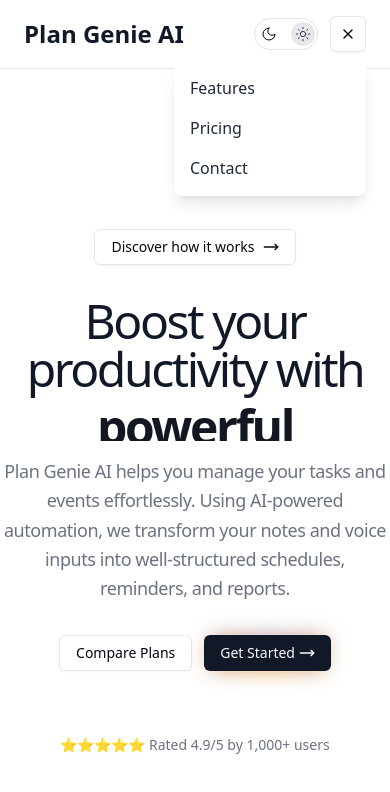
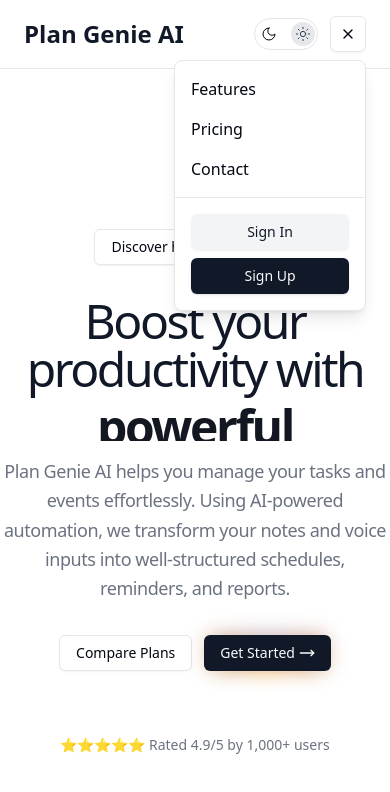
Before and after one commit to Yassine-Jedidi/plan-genie-ai, a React (Vite) app in the folder frontend/: page / in a window 390 px wide. Both pictures are taken after a click on the button "Open menu". Shown: the top 792 px of the page. Built offline with nearby package versions, Linux system fonts and the light colour scheme; no server answers.

Commit message:
add sign in/up in menu bar in mobile device

```diff
--- a/frontend/src/components/menu-bar.tsx
+++ b/frontend/src/components/menu-bar.tsx
@@ -1,9 +1,13 @@
 import { Button } from "@/components/ui/button";
 import { useState } from "react";
 import { Menu, X } from "lucide-react";
+import { Link } from "react-router-dom";
+import { useAuth } from "@/hooks/use-auth";
+import { Skeleton } from "@/components/ui/skeleton";
 
 function MenuBar() {
   const [open, setOpen] = useState<boolean>(false);
+  const { user, loading } = useAuth();
 
   return (
     <div className="relative md:hidden">
@@ -20,25 +24,49 @@ function MenuBar() {
         {open ? <X className="w-6 h-6" /> : <Menu className="w-6 h-6" />}
       </Button>
       {open && (
-        <div className="absolute right-0 mt-2 w-48 bg-white dark:bg-gray-900 shadow-lg rounded-lg py-2 z-50">
+        <div className="absolute right-0 mt-2 w-48 bg-background border border-border shadow-lg rounded-lg py-2 z-50">
           <a
             href="#features"
-            className="block px-4 py-2 text-gray-800 dark:text-gray-200 hover:bg-gray-100 dark:hover:bg-gray-800"
+            className="block px-4 py-2 text-foreground hover:bg-accent"
           >
             Features
           </a>
           <a
             href="#pricing"
-            className="block px-4 py-2 text-gray-800 dark:text-gray-200 hover:bg-gray-100 dark:hover:bg-gray-800"
+            className="block px-4 py-2 text-foreground hover:bg-accent"
           >
             Pricing
           </a>
           <a
             href="#contact"
-            className="block px-4 py-2 text-gray-800 dark:text-gray-200 hover:bg-gray-100 dark:hover:bg-gray-800"
+            className="block px-4 py-2 text-foreground hover:bg-accent"
           >
             Contact
           </a>
+          {!user && (
+            <>
+              <div className="my-2 border-t border-border" />
+              {loading ? (
+                <div className="px-4 py-2 space-y-2">
+                  <Skeleton className="h-9 w-full" />
+                  <Skeleton className="h-9 w-full" />
+                </div>
+              ) : (
+                <div className="px-4 py-2 space-y-2">
+                  <Link to="/sign-in" className="block">
+                    <Button variant="secondary" className="w-full">
+                      Sign In
+                    </Button>
+                  </Link>
+                  <Link to="/sign-up" className="block">
+                    <Button variant="default" className="w-full">
+                      Sign Up
+                    </Button>
+                  </Link>
+                </div>
+              )}
+            </>
+          )}
         </div>
       )}
     </div>
```
